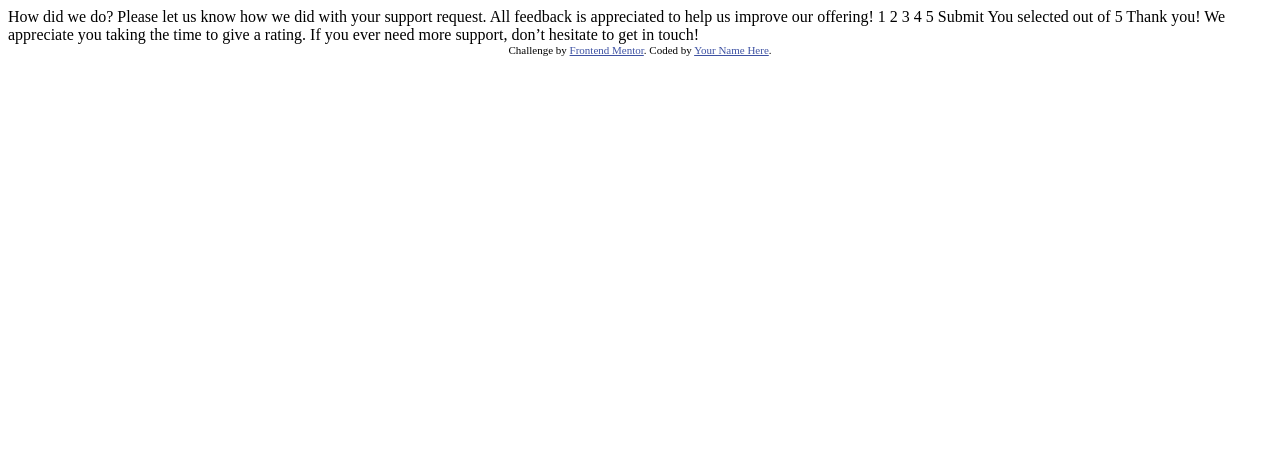
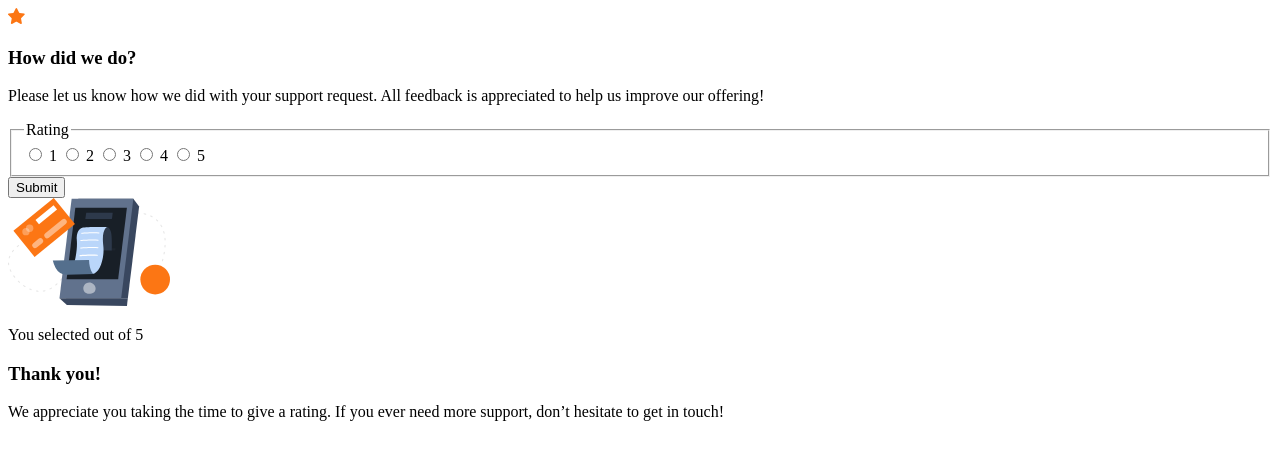
Before and after one commit to lhlam2515/interactive-rating-component, a plain HTML site: page index.html in a window 1280 px wide. Drawn offline with Linux system fonts and the light colour scheme.

Commit message:
Add HTML structure

```diff
--- a/index.html
+++ b/index.html
@@ -1,49 +1,86 @@
 <!DOCTYPE html>
 <html lang="en">
   <head>
-  <meta charset="UTF-8">
-  <meta name="viewport" content="width=device-width, initial-scale=1.0"> <!-- displays site properly based on user's device -->
+    <meta charset="UTF-8" />
+    <meta name="viewport" content="width=device-width, initial-scale=1.0" />
 
-  <link rel="icon" type="image/png" sizes="32x32" href="./images/favicon-32x32.png">
+    <link
+      rel="icon"
+      type="image/png"
+      sizes="32x32"
+      href="./images/favicon-32x32.png"
+    />
 
     <title>Frontend Mentor | Interactive rating component</title>
-
-  <!-- Feel free to remove these styles or customise in your own stylesheet 👍 -->
-  <style>
-    .attribution { font-size: 11px; text-align: center; }
-    .attribution a { color: hsl(228, 45%, 44%); }
-  </style>
   </head>
   <body>
+    <main class="container">
+      <!-- Rating state start -->
+      <article class="card rating-card">
+        <header class="card__header">
+          <img src="./images/icon-star.svg" alt="" />
+        </header>
+        <section class="card__content">
+          <h1 class="card__title">How did we do?</h1>
+          <p class="card__text">
+            Please let us know how we did with your support request. All
+            feedback is appreciated to help us improve our offering!
+          </p>
+          <form action="" id="rating-form" class="rating-form" novalidate>
+            <fieldset class="rating-selector">
+              <legend class="sr-only">Rating</legend>
 
-  <!-- Rating state start -->
-
-  How did we do?
-
-  Please let us know how we did with your support request. All feedback is appreciated
-  to help us improve our offering!
-
-  1 2 3 4 5
-
-  Submit
-
+              <label class="rating-option">
+                <input type="radio" name="rating" value="1" />
+                1
+              </label>
+              <label class="rating-option">
+                <input type="radio" name="rating" value="2" />
+                2
+              </label>
+              <label class="rating-option">
+                <input type="radio" name="rating" value="3" />
+                3
+              </label>
+              <label class="rating-option">
+                <input type="radio" name="rating" value="4" />
+                4
+              </label>
+              <label class="rating-option">
+                <input type="radio" name="rating" value="5" />
+                5
+              </label>
+            </fieldset>
+            <button type="submit" class="btn submit-btn">Submit</button>
+          </form>
+        </section>
+      </article>
       <!-- Rating state end -->
 
       <!-- Thank you state start -->
+      <article class="card thank-you-card hidden">
+        <header class="card__header">
+          <img src="./images/illustration-thank-you.svg" alt="" />
+          <p class="card__label">
+            You selected <span class="card__rating"></span> out of 5
+          </p>
+        </header>
+        <section class="card__content">
+          <h1 class="card__title">Thank you!</h1>
+          <p class="card__text">
+            We appreciate you taking the time to give a rating. If you ever need
+            more support, don’t hesitate to get in touch!
+          </p>
+        </section>
+      </article>
+      <!-- Thank you state end -->
+    </main>
 
-  You selected <!-- Add rating here --> out of 5
-
-  Thank you!
-
-  We appreciate you taking the time to give a rating. If you ever need more support,
-  don’t hesitate to get in touch!
-
-  <!-- Thank you state end -->
-
-
-  <div class="attribution">
-    Challenge by <a href="https://www.frontendmentor.io?ref=challenge" target="_blank">Frontend Mentor</a>.
-    Coded by <a href="#">Your Name Here</a>.
-  </div>
+    <!-- <div class="attribution">
+      Challenge by
+      <a href="https://www.frontendmentor.io?ref=challenge" target="_blank"
+        >Frontend Mentor</a
+      >. Coded by <a href="https://github.com/lhlam2515">lhlam2515</a>.
+    </div> -->
   </body>
 </html>
```
Lines whose indentation alone changed are shown as unchanged.
